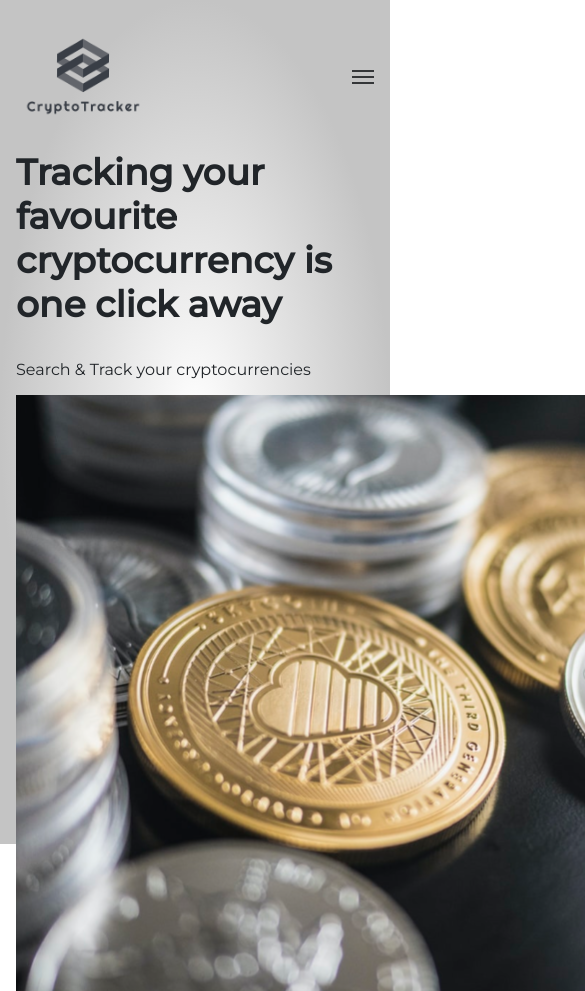
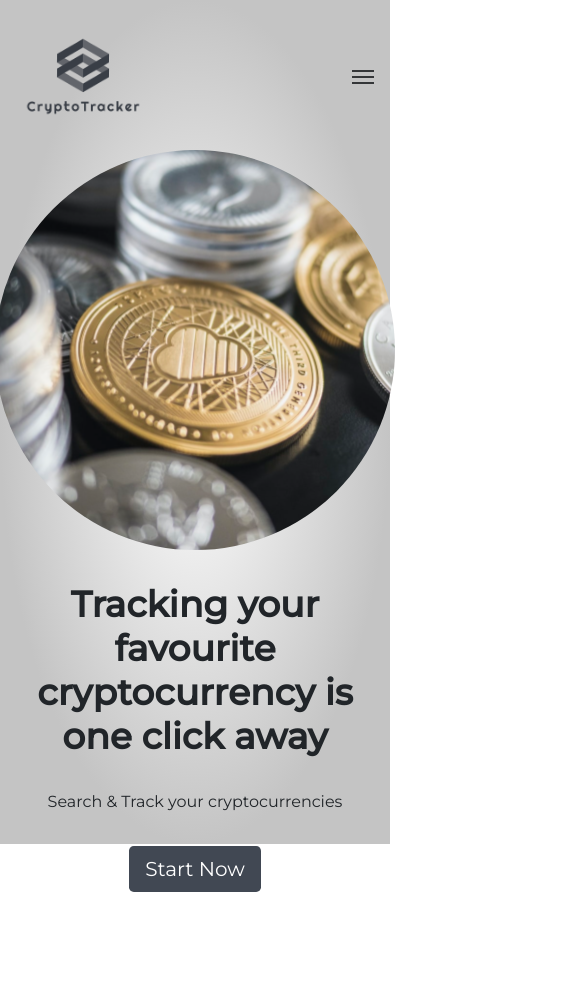
Before and after one commit to iSamBa/crypto-tracker, a Nuxt app: page / in a window 390 px wide. Shown: the top 991 px of the page, 585 px wide, since content can reach past the window. After the commit the page ends 892 px from the top, so only its background shows below. Built offline with nearby package versions, Linux system fonts and the light colour scheme.

Commit message:
fix responsiveness for hero item

```diff
--- a/assets/scss/components/_hero.scss
+++ b/assets/scss/components/_hero.scss
@@ -7,7 +7,7 @@
 
   @include media-breakpoint-down(md){
     flex-direction: column;
-    align-items: flex-start;
+    align-items: center;
     justify-content: center;
   }
 
@@ -15,8 +15,10 @@
     border-radius: 50%;
     max-width: 596px;
 
-    @include media-breakpoint-down(sm){
-      border-radius: 0%;
+    @include media-breakpoint-down(md){
+      border-radius: 50%;
+      height: 400px;
+      object-fit: cover;
     }
   }
 
@@ -26,8 +28,6 @@
 
   .information {
     order:1;
-    max-width: 514px;
-    max-height: 245px;
     width: 100%;
     height: 100%;
     h1, p {
@@ -38,6 +38,15 @@
       line-height: 44px;
       font-weight: 600;
     }
+    @include media-breakpoint-down(md){
+      display: flex;
+      flex-direction: column;
+      justify-content: center;
+      align-items: center;
+      text-align: center;
+      order:3;
+      margin-top: 32px;
+    }
   }
 
 }
```
